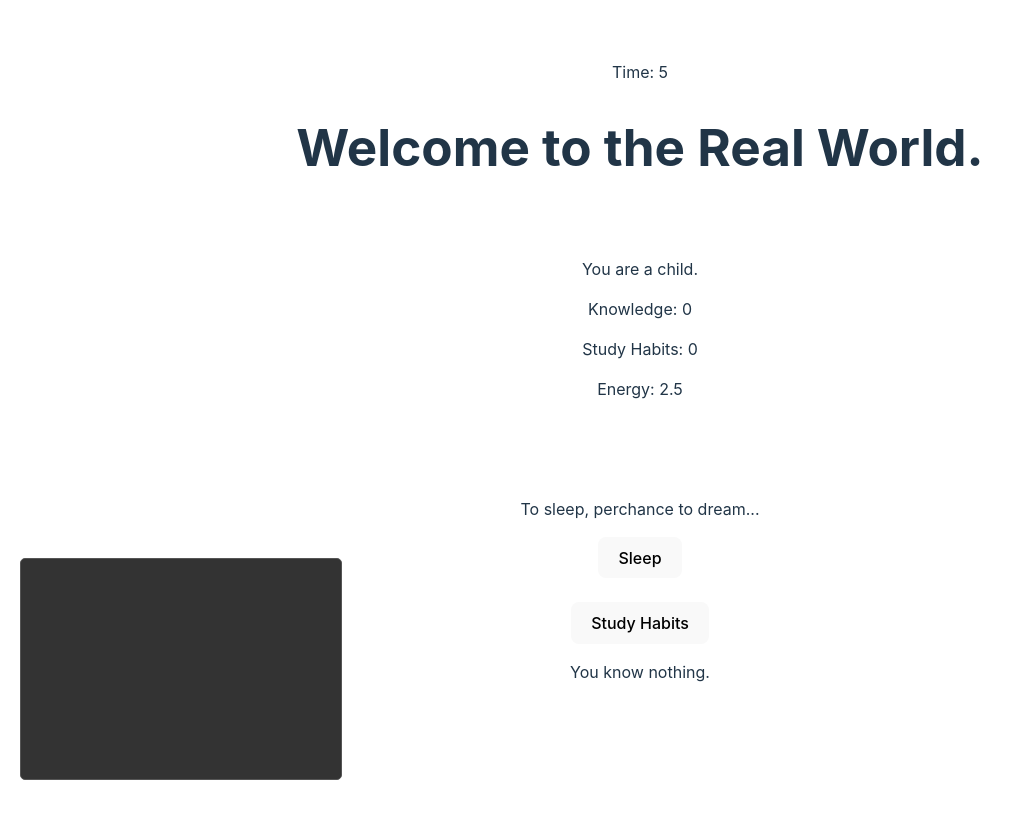
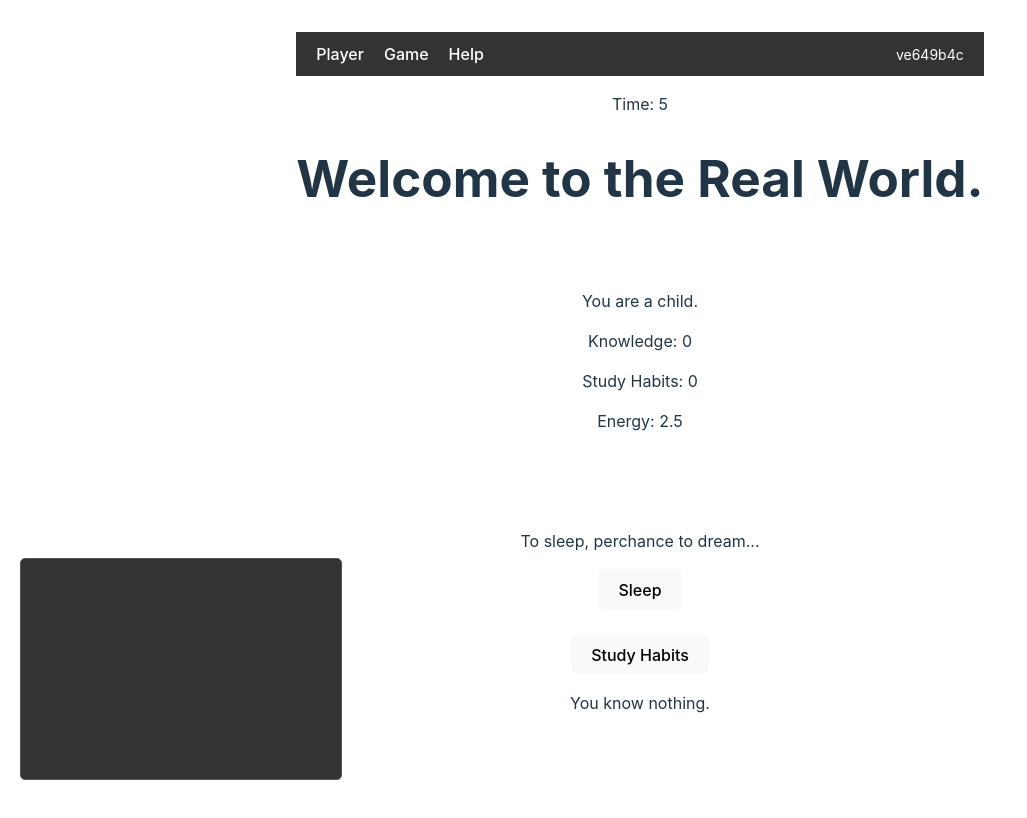
Before and after one commit to mikelyons/study-game, a React (Vite) app: page / in a window 1280 px wide. Shown: the whole page, without its empty margins (0-1027 px from the left). Built offline with nearby package versions, Linux system fonts and the light colour scheme.

Commit message:
menu bar at top with version number

```diff
--- a/src/App.tsx
+++ b/src/App.tsx
@@ -6,6 +6,7 @@ import RankUpNotification from './components/RankUpNotification';
 import ParticleEffect from './components/ParticleEffect';
 import EventLog from './components/EventLog';
 import Tooltip from './components/Tooltip';
+import MenuBar from './components/MenuBar';
 
 function App() {
   const [particlePosition, setParticlePosition] = useState<{ x: number; y: number } | null>(null);
@@ -37,6 +38,7 @@ function App() {
 
   return (
     <>
+      <MenuBar version="e649b4c" />
       <Timer onTick={handleTick} />
       <RankUpNotification rank={rank} rankName={RANKS[rank]} />
       {particlePosition && <ParticleEffect x={particlePosition.x} y={particlePosition.y} />}
--- /dev/null
+++ b/src/components/MenuBar.css
@@ -0,0 +1,22 @@
+.menu-bar {
+  display: flex;
+  justify-content: space-between;
+  align-items: center;
+  background-color: #333;
+  color: #fff;
+  padding: 10px 20px;
+}
+
+.menu-items a {
+  color: #fff;
+  text-decoration: none;
+  margin-right: 20px;
+}
+
+.menu-items a:hover {
+  text-decoration: underline;
+}
+
+.version {
+  font-size: 14px;
+}
--- /dev/null
+++ b/src/components/MenuBar.tsx
@@ -0,0 +1,20 @@
+import './MenuBar.css';
+
+interface MenuBarProps {
+  version: string;
+}
+
+const MenuBar = ({ version }: MenuBarProps) => {
+  return (
+    <div className="menu-bar">
+      <div className="menu-items">
+        <a href="#">Player</a>
+        <a href="#">Game</a>
+        <a href="#">Help</a>
+      </div>
+      <div className="version">v{version}</div>
+    </div>
+  );
+};
+
+export default MenuBar;
```
